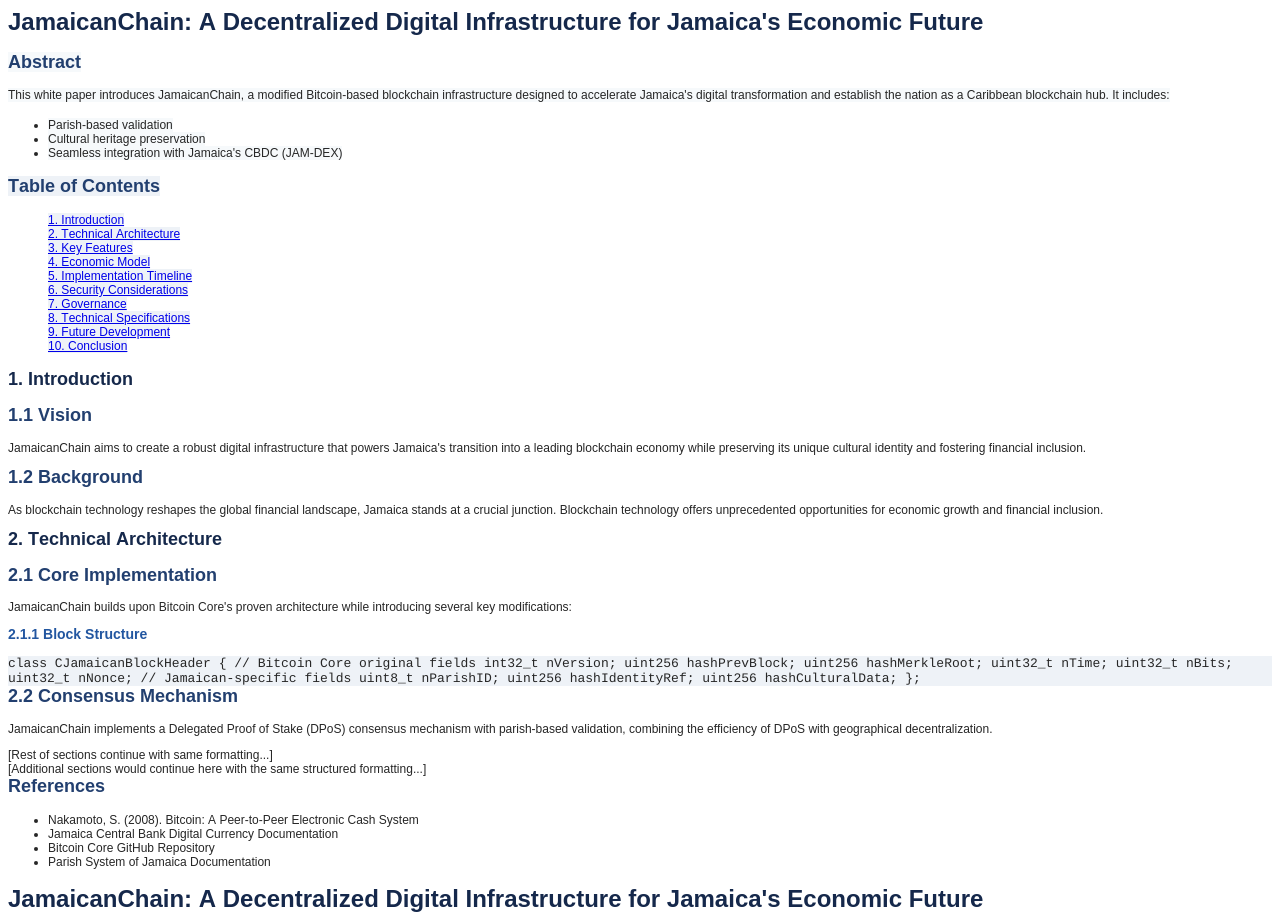
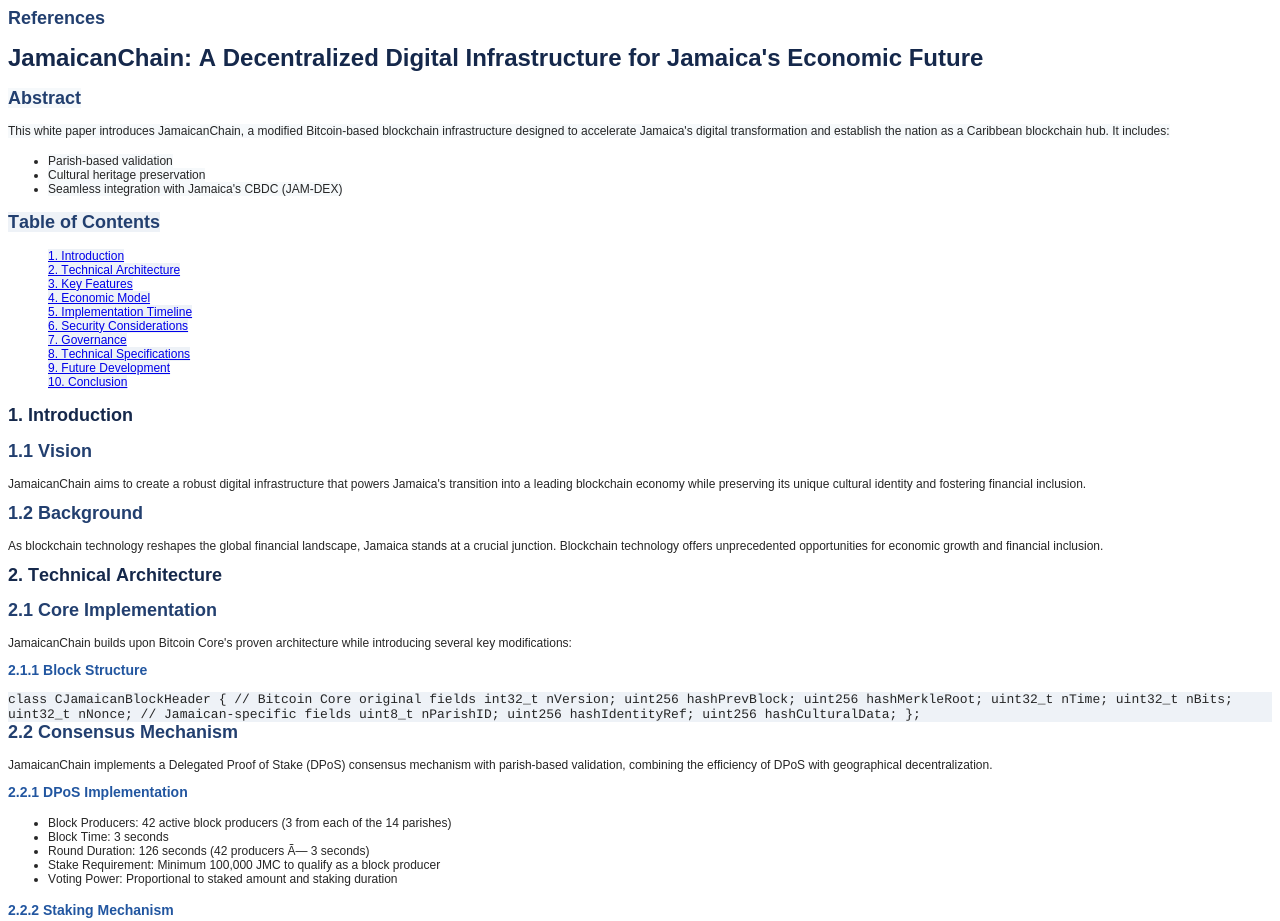
Before and after one commit to ethanrxla/JamaicaChain-WhitePaper, a plain HTML site: page jamaicachain-whitepaper.html in a window 1280 px wide. Shown: the top 921 px of the page. Drawn offline with Linux system fonts and the light colour scheme.

Commit message:
Update jamaicachain-whitepaper.html

```diff
--- a/jamaicachain-whitepaper.html
+++ b/jamaicachain-whitepaper.html
@@ -28,48 +28,7 @@
   </style>
 </head>
 <body>
-<h1 style="margin: 0.0px 0.0px 16.1px 0.0px; font: 24.0px Arial; color: #15284b; -webkit-text-stroke: #15284b"><span class="s1"><b>JamaicanChain: A Decentralized Digital Infrastructure for Jamaica's Economic Future</b></span></h1>
-<h2 style="margin: 0.0px 0.0px 14.9px 0.0px; font: 18.0px Arial; color: #223f6f; -webkit-text-stroke: #223f6f"><span class="s2"><b>Abstract</b></span></h2>
-<p class="p3"><span class="s2">This white paper introduces JamaicanChain, a modified Bitcoin-based blockchain infrastructure designed to accelerate Jamaica's digital transformation and establish the nation as a Caribbean blockchain hub. It includes:</span></p>
-<ul class="ul1">
-  <li class="li4"><span class="s3"></span><span class="s2">Parish-based validation</span></li>
-  <li class="li4"><span class="s3"></span><span class="s2">Cultural heritage preservation</span></li>
-  <li class="li4"><span class="s3"></span><span class="s2">Seamless integration with Jamaica's CBDC (JAM-DEX)</span></li>
-</ul>
-<h2 style="margin: 0.0px 0.0px 14.9px 0.0px; font: 18.0px Arial; color: #223f6f; -webkit-text-stroke: #223f6f"><span class="s4"><b>Table of Contents</b></span></h2>
-<ul class="ul2">
-  <li class="li5"><span class="s5"></span><span class="s6">1. Introduction</span></li>
-  <li class="li5"><span class="s5"></span><span class="s6">2. Technical Architecture</span></li>
-  <li class="li5"><span class="s5"></span><span class="s6">3. Key Features</span></li>
-  <li class="li5"><span class="s5"></span><span class="s6">4. Economic Model</span></li>
-  <li class="li5"><span class="s5"></span><span class="s6">5. Implementation Timeline</span></li>
-  <li class="li5"><span class="s5"></span><span class="s6">6. Security Considerations</span></li>
-  <li class="li5"><span class="s5"></span><span class="s6">7. Governance</span></li>
-  <li class="li5"><span class="s5"></span><span class="s6">8. Technical Specifications</span></li>
-  <li class="li5"><span class="s5"></span><span class="s6">9. Future Development</span></li>
-  <li class="li5"><span class="s5"></span><span class="s6">10. Conclusion</span></li>
-</ul>
-<h1 style="margin: 0.0px 0.0px 14.9px 0.0px; font: 18.0px Arial; color: #15284b; -webkit-text-stroke: #15284b"><span class="s1"><b>1. Introduction</b></span></h1>
-<h2 style="margin: 0.0px 0.0px 14.9px 0.0px; font: 18.0px Arial; color: #223f6f; -webkit-text-stroke: #223f6f"><span class="s1"><b>1.1 Vision</b></span></h2>
-<p class="p3"><span class="s1">JamaicanChain aims to create a robust digital infrastructure that powers Jamaica's transition into a leading blockchain economy while preserving its unique cultural identity and fostering financial inclusion.</span></p>
-<h2 style="margin: 0.0px 0.0px 14.9px 0.0px; font: 18.0px Arial; color: #223f6f; -webkit-text-stroke: #223f6f"><span class="s1"><b>1.2 Background</b></span></h2>
-<p class="p3"><span class="s1">As blockchain technology reshapes the global financial landscape, Jamaica stands at a crucial junction. Blockchain technology offers unprecedented opportunities for economic growth and financial inclusion.</span></p>
-<h1 style="margin: 0.0px 0.0px 14.9px 0.0px; font: 18.0px Arial; color: #15284b; -webkit-text-stroke: #15284b"><span class="s1"><b>2. Technical Architecture</b></span></h1>
-<h2 style="margin: 0.0px 0.0px 14.9px 0.0px; font: 18.0px Arial; color: #223f6f; -webkit-text-stroke: #223f6f"><span class="s1"><b>2.1 Core Implementation</b></span></h2>
-<p class="p3"><span class="s1">JamaicanChain builds upon Bitcoin Core's proven architecture while introducing several key modifications:</span></p>
-<h3 style="margin: 0.0px 0.0px 14.0px 0.0px; font: 14.0px Arial; color: #2256a0; -webkit-text-stroke: #2256a0"><span class="s1"><b>2.1.1 Block Structure</b></span></h3>
-<p class="p8"><span class="s1">class CJamaicanBlockHeader { // Bitcoin Core original fields int32_t nVersion; uint256 hashPrevBlock; uint256 hashMerkleRoot; uint32_t nTime; uint32_t nBits; uint32_t nNonce; // Jamaican-specific fields uint8_t nParishID; uint256 hashIdentityRef; uint256 hashCulturalData; };</span></p>
-<h2 style="margin: 0.0px 0.0px 14.9px 0.0px; font: 18.0px Arial; color: #223f6f; -webkit-text-stroke: #223f6f"><span class="s1"><b>2.2 Consensus Mechanism</b></span></h2>
-<p class="p3"><span class="s1">JamaicanChain implements a Delegated Proof of Stake (DPoS) consensus mechanism with parish-based validation, combining the efficiency of DPoS with geographical decentralization.</span></p>
-<p class="p4"><span class="s1">[Rest of sections continue with same formatting...]</span></p>
-<p class="p4"><span class="s1">[Additional sections would continue here with the same structured formatting...]</span></p>
 <h2 style="margin: 0.0px 0.0px 14.9px 0.0px; font: 18.0px Arial; color: #223f6f; -webkit-text-stroke: #223f6f"><span class="s1"><b>References</b></span></h2>
-<ul class="ul1">
-  <li class="li4"><span class="s7"></span><span class="s1">Nakamoto, S. (2008). Bitcoin: A Peer-to-Peer Electronic Cash System</span></li>
-  <li class="li4"><span class="s7"></span><span class="s1">Jamaica Central Bank Digital Currency Documentation</span></li>
-  <li class="li4"><span class="s7"></span><span class="s1">Bitcoin Core GitHub Repository</span></li>
-  <li class="li4"><span class="s7"></span><span class="s1">Parish System of Jamaica Documentation</span></li>
-</ul>
 <h1 style="margin: 0.0px 0.0px 16.1px 0.0px; font: 24.0px Arial; color: #15284b; -webkit-text-stroke: #15284b"><span class="s1"><b>JamaicanChain: A Decentralized Digital Infrastructure for Jamaica's Economic Future</b></span></h1>
 <h2 style="margin: 0.0px 0.0px 14.9px 0.0px; font: 18.0px Arial; color: #223f6f; -webkit-text-stroke: #223f6f"><span class="s2"><b>Abstract</b></span></h2>
 <p class="p3"><span class="s2">This white paper introduces JamaicanChain, a modified Bitcoin-based blockchain infrastructure designed to accelerate Jamaica's digital transformation and establish the nation as a Caribbean blockchain hub. It includes:</span></p>
```
